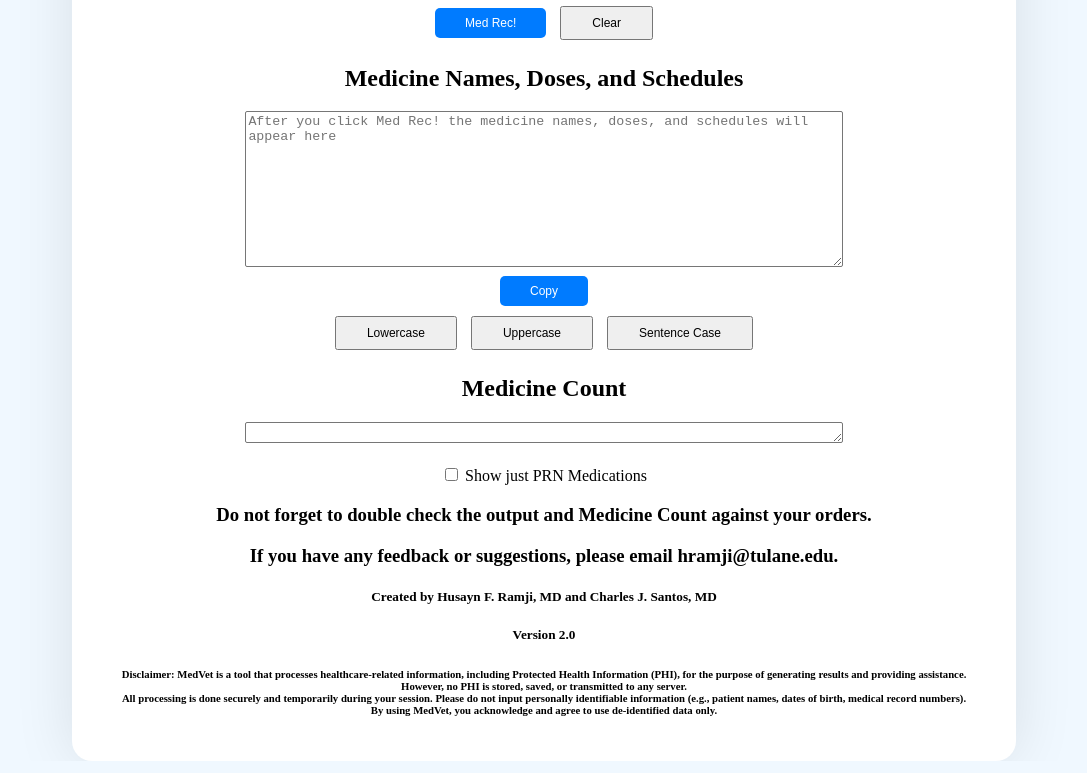
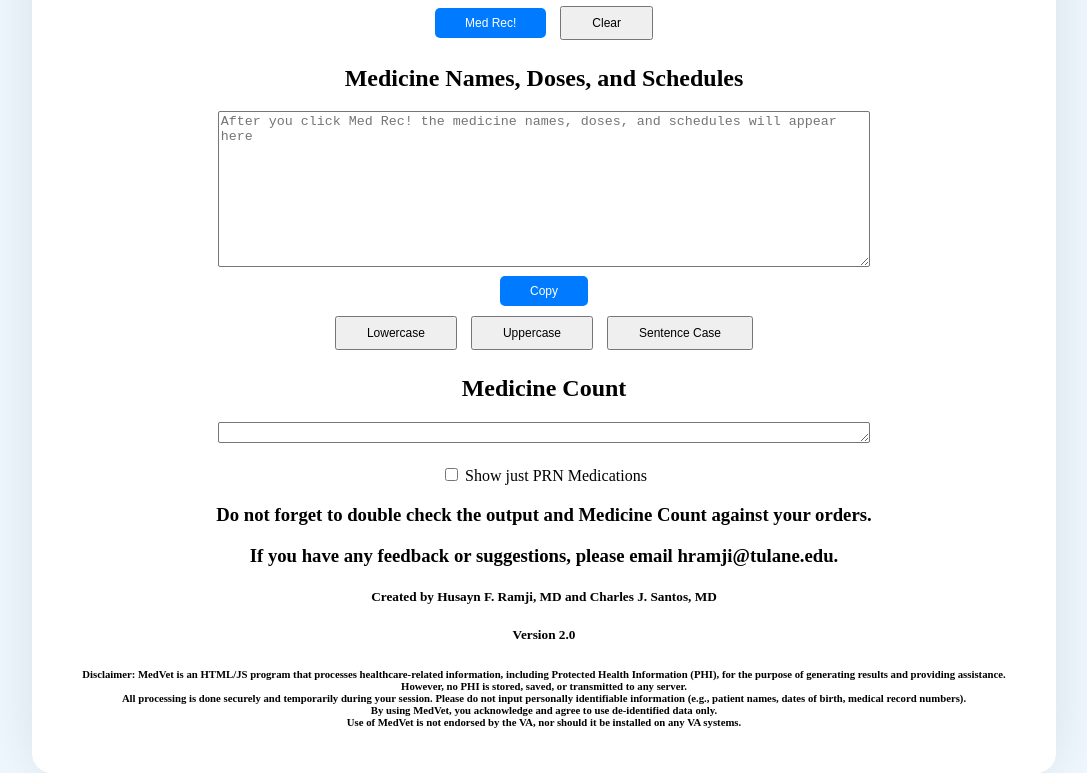
Before and after one commit to hramji/medvet, a plain HTML site: page index.html in a window 1280 px wide. Shown: the part 433-1206 px from the top of the page, without its empty margins (96-1183 px from the left). Drawn offline with Linux system fonts and the light colour scheme.

Commit message:
Update index.html

```diff
--- a/index.html
+++ b/index.html
@@ -103,10 +103,11 @@
     <h3>If you have any feedback or suggestions, please email hramji@tulane.edu.</h3>
     <h5>Created by Husayn F. Ramji, MD and Charles J. Santos, MD</h5>
     <h5> Version 2.0</h5>
-    <h6>Disclaimer: MedVet is a tool that processes healthcare-related information, including Protected Health Information (PHI), for the purpose of generating results and providing assistance.
+    <h6>Disclaimer: MedVet is an HTML/JS program that processes healthcare-related information, including Protected Health Information (PHI), for the purpose of generating results and providing assistance.
         </br>However, no PHI is stored, saved, or transmitted to any server.
         </br>All processing is done securely and temporarily during your session. Please do not input personally identifiable information (e.g., patient names, dates of birth, medical record numbers).
-        </br>By using MedVet, you acknowledge and agree to use de-identified data only.</h6>
+        </br>By using MedVet, you acknowledge and agree to use de-identified data only.
+        </br>Use of MedVet is not endorsed by the VA, nor should it be installed on any VA systems. </h6>
     <input type="hidden" name="All Rights belong to Husayn F. Ramji, MD and Charles J. Santos, MD" id="hiddenField">
 
     </body>
```
